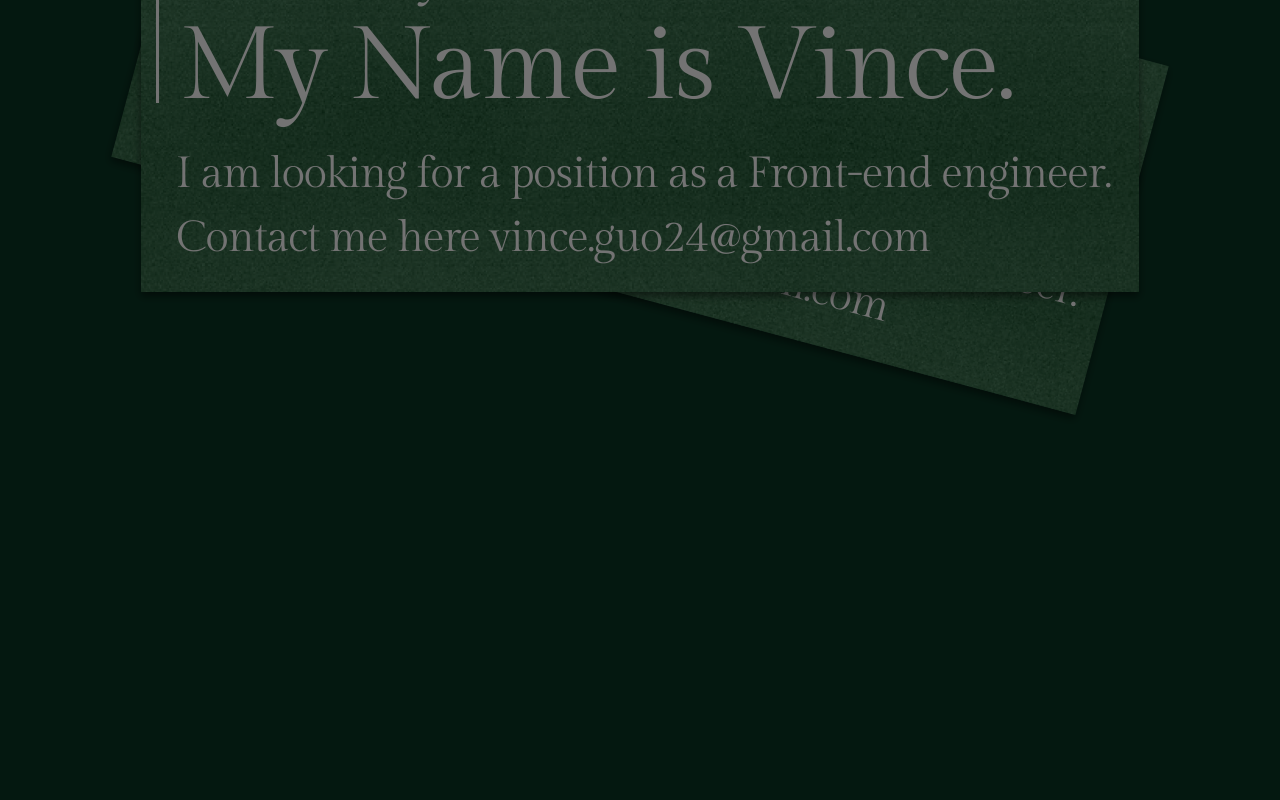
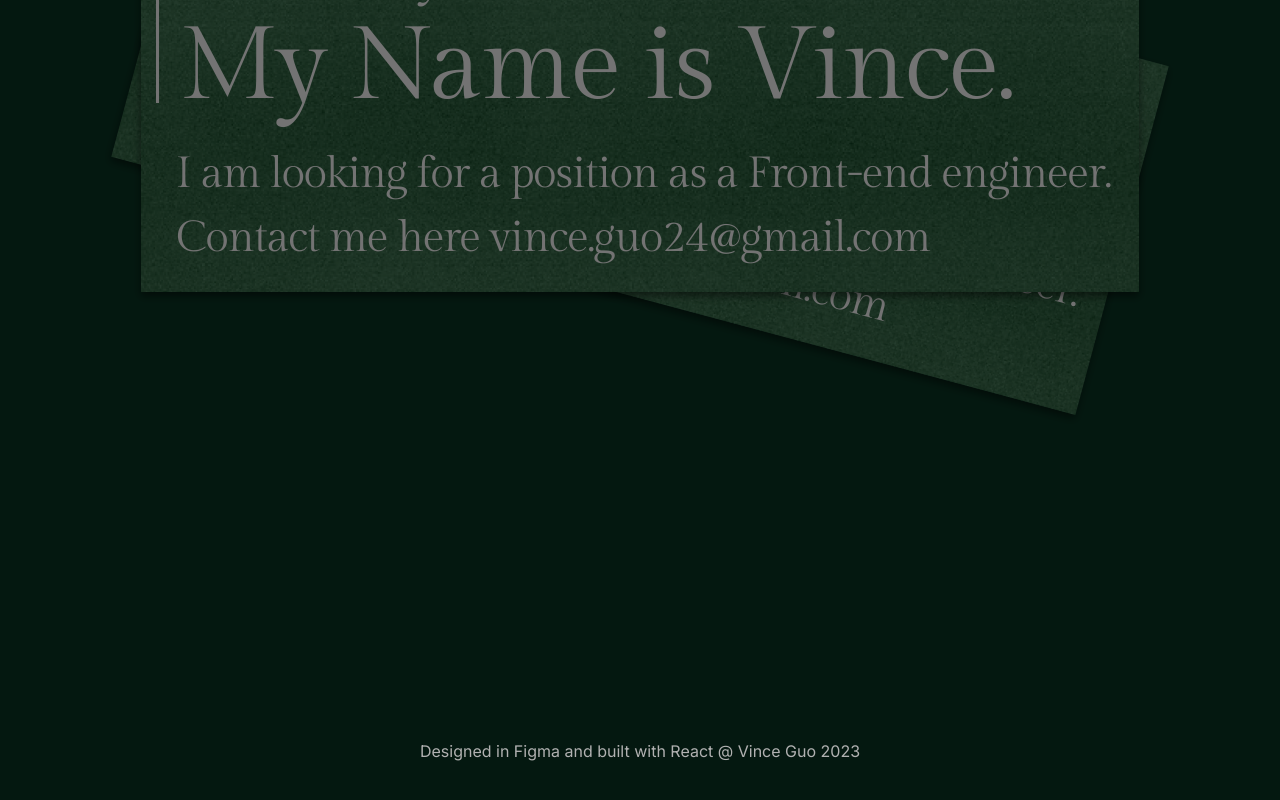
Before and after one commit to iamvince24/portfolio, a React (Create React App) app: page / in a window 1280 px wide. Shown: the part 322-1122 px from the top of the page. Before the commit the page ends 1053 px from the top, so only its background shows below. Built offline with nearby package versions, Linux system fonts and the light colour scheme.

Commit message:
Adding Footer

```diff
--- a/src/App.scss
+++ b/src/App.scss
@@ -8,11 +8,15 @@
 //HomePage
 @import "./routes/home/HomePage.style";
 
+//Footer
+@import "./routes/home/footer/_Footer.style";
+
 //Navigation
 @import "./routes/navigation/Navigation.style";
 
 //Bar
 @import "./component/bar/Bar.component.style.scss";
+
 //ProjectCard
 @import "./component/projectcard/Projectcard.component.style";
 
@@ -20,23 +24,3 @@ body {
   font-family: "Inter", sans-serif;
   background-color: #041810;
 }
-
-footer {
-  background-color: aquamarine;
-  color: black;
-  padding: 40px 20px;
-  display: flex;
-  justify-content: space-between;
-  height: auto;
-  margin: 10px;
-  border-radius: 15px;
-}
-
-.footerList {
-  display: flex;
-  align-content: center;
-}
-
-.footerItem {
-  padding-left: 70px;
-}
--- a/src/routes/home/HomePage.jsx
+++ b/src/routes/home/HomePage.jsx
@@ -1,9 +1,12 @@
 import React, { Fragment } from "react";
+
+import Footer from "./footer/Footer";
 
 function Home() {
   return (
     <Fragment>
-      <main className="HomePage">
+      <main className="">
+        <section className="HomePage">
           <section className="HomePageVision">
             <div className="HomePageCard1">
               <div className="HomePageCardTitle">
@@ -40,6 +43,8 @@ function Home() {
               </div>
             </div>
           </section>
+        </section>
+        <Footer />
       </main>
     </Fragment>
   );
--- a/src/routes/home/_HomePage.style.scss
+++ b/src/routes/home/_HomePage.style.scss
@@ -1,4 +1,10 @@
 @import "../../media";
+
+.HomePageAndFooter {
+  display: flex;
+  flex-direction: column;
+  justify-content: space-between;
+}
 
 .HomePage {
   height: 100vh;
--- /dev/null
+++ b/src/routes/home/footer/Footer.jsx
@@ -0,0 +1,15 @@
+import React, { Fragment } from "react";
+
+function Footer() {
+  return (
+    <Fragment>
+      <section className="FooterSection">
+        <div className="FooterText">
+          Designed in Figma and built with React @ Vince Guo 2023
+        </div>
+      </section>
+    </Fragment>
+  );
+}
+
+export default Footer;
--- /dev/null
+++ b/src/routes/home/footer/_Footer.style.scss
@@ -0,0 +1,18 @@
+@import "../../../media";
+
+.FooterSection {
+  font-size: 1rem;
+  text-align: center;
+  margin: 10px 0px 50px 0px;
+  color: #b1b1b1;
+
+  @include tablet {
+    font-size: 0.9rem;
+    margin: 10px 0px 30px 0px;
+  }
+
+  @include mobile {
+    font-size: 0.7rem;
+    margin: 10px 0px 30px 0px;
+  }
+}
```
Lines whose indentation alone changed are shown as unchanged.
